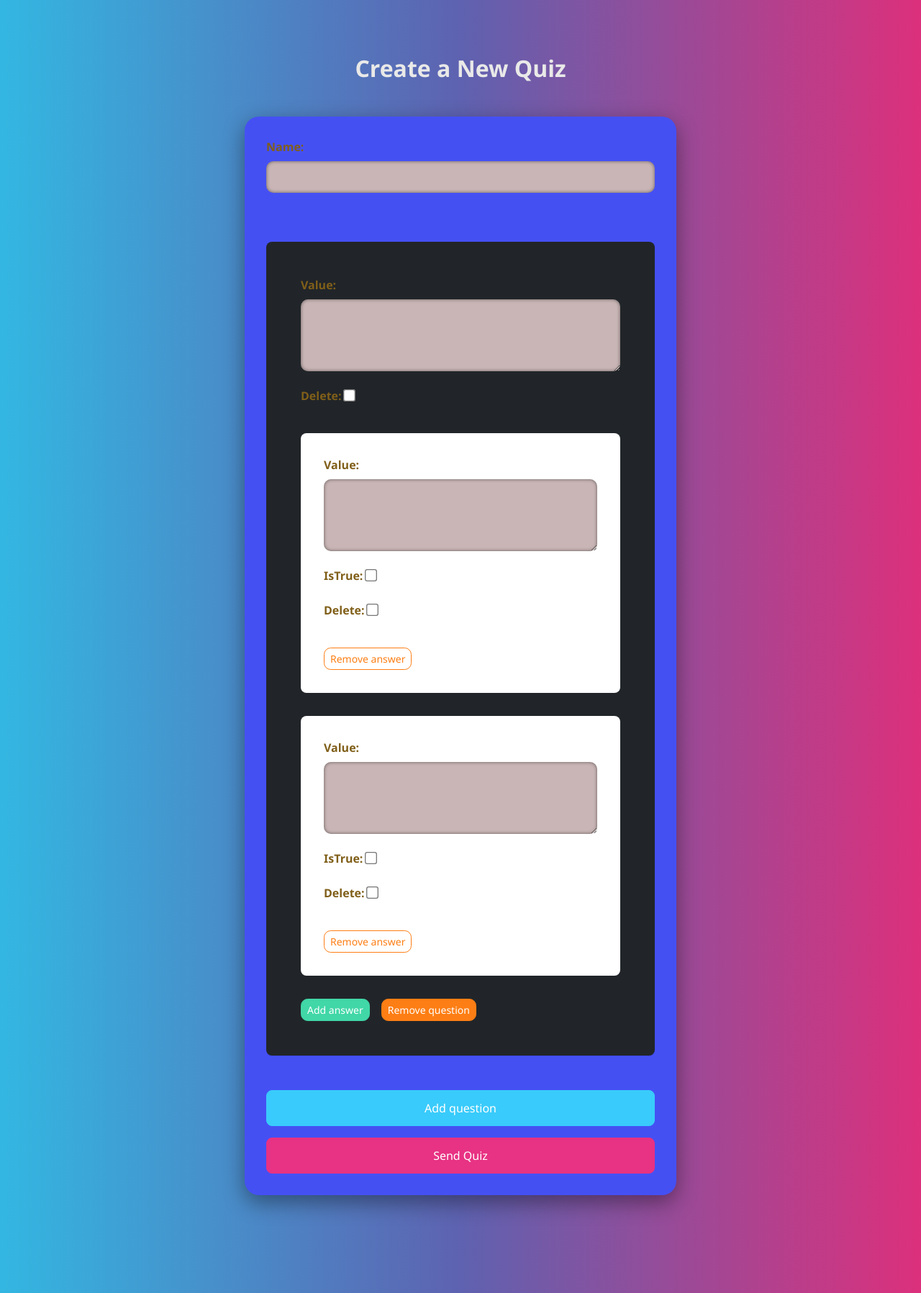
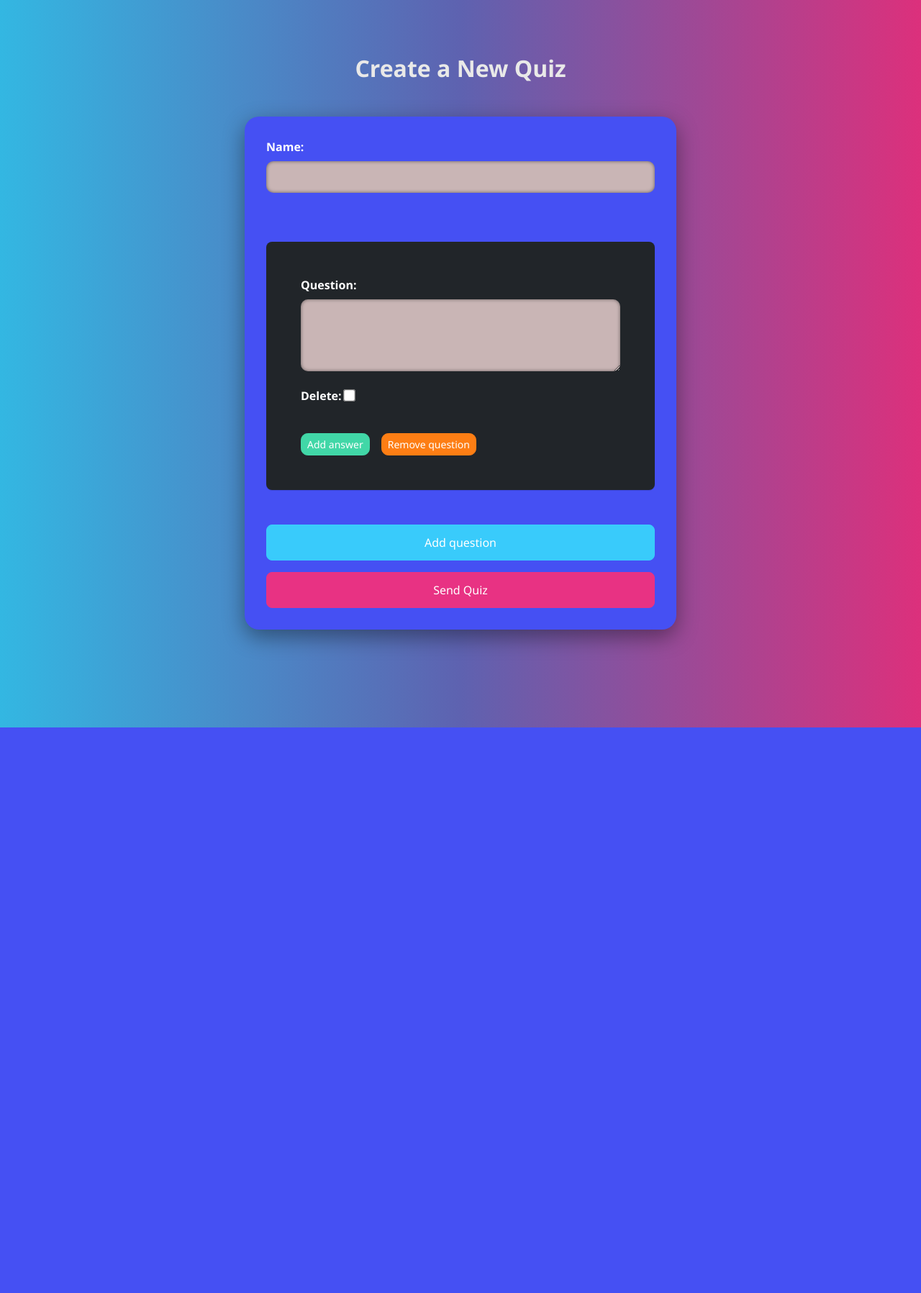
Before and after one commit to DmitrHop/quiz, a Django app: page /create_quiz in a window 1280 px wide. Shown: the part 60-1857 px from the top of the page at 72% size. After the commit the page ends 1071 px from the top, so only its background shows below. Run offline with Django 5.2, Linux system fonts and the light colour scheme; some libraries are stand-ins or nearby versions.

Commit message:
revision

```diff
--- a/quiz_proj/main/forms.py
+++ b/quiz_proj/main/forms.py
@@ -3,6 +3,7 @@ from .models import *
 from django.contrib.auth import get_user_model
 from django.contrib.auth.forms import UserCreationForm
 from django.utils.translation import gettext_lazy as _
+from django.forms import inlineformset_factory
 
 
 User = get_user_model()
@@ -22,29 +23,20 @@ class UserCreationForm(UserCreationForm):
 class CreateQuizForm(forms.ModelForm):
     class Meta:
         model = Quiz
-        fields = ['name',]
+        fields = ['name']
 
 class CreateQuesForm(forms.ModelForm):
     class Meta:
         model = Question
-        fields = ['value', ]
+        fields = ['value']
+        labels = {
+            'value': 'Question:',
+        }
+
 class CreateAnsForm(forms.ModelForm):
     class Meta:
         model = Answer
-        fields = ['value','isTrue']
+        fields = ['value', 'isTrue']
 
-quesFormSet = forms.inlineformset_factory(
-        Quiz,
-        Question,
-        form=CreateQuesForm,
-        extra=1,
-        can_delete=True,
-)
-
-ansFormSet = forms.inlineformset_factory(
-        Question,
-        Answer,
-        form=CreateAnsForm,
-        extra=2,
-        can_delete=True
-)
+quesFormSet = inlineformset_factory(Quiz, Question, form=CreateQuesForm, extra=1, can_delete=True)
+ansFormSet = inlineformset_factory(Question, Answer, form=CreateAnsForm, extra=0, can_delete=True)
--- a/quiz_proj/main/static/js/quiz_form.js
+++ b/quiz_proj/main/static/js/quiz_form.js
@@ -1,125 +1,104 @@
 document.addEventListener('DOMContentLoaded', function () {
-    // if (!ansArea) {
-    //     console.warn('Не найдена ans-area при клонировании вопроса');
-    // }
-    // if (!totalAnsForms) {
-    //     console.warn('Не найден TOTAL_FORMS внутри ans-area');
-    // }
-    const quesContainer = document.getElementById('ques_set_area');
-    const totalQuesForms = document.getElementById('id_question_set-TOTAL_FORMS');
+  const quesContainer = document.getElementById('ques_set_area');
+  const answerTemplate = document.getElementById('answer-template').innerHTML;
+  const addQuesBtn = document.getElementById('add-ques');
+  const totalQuesForms = document.querySelector('input[name="question_set-TOTAL_FORMS"]');
 
-    // === Добавление вопроса ===
-    document.getElementById('add-ques').addEventListener('click', function () {
-        const currentQuesCount = parseInt(totalQuesForms.value);
-        const firstQuesForm = document.querySelector('.ques-form');
-        const newQuesForm = firstQuesForm.cloneNode(true);
+  function setupAddAnswerButton(quesBlock) {
+    const addBtn = quesBlock.querySelector('.add-answer');
+    const ansArea = quesBlock.querySelector('.ans-area');
+    const totalInput = ansArea.querySelector('input[name$="-TOTAL_FORMS"]');
 
-        // Очистить поля и обновить индексы
-        newQuesForm.querySelectorAll('input, textarea, select').forEach(input => {
-            input.value = '';
-            input.name = input.name.replace(/question_set-(\d+)-/, `question_set-${currentQuesCount}-`);
-            input.id = input.id.replace(/question_set-(\d+)-/, `question_set-${currentQuesCount}-`);
-        });
+    if (!addBtn || !ansArea || !totalInput) return;
 
-        // Обработка форм ответов
-        const ansArea = newQuesForm.querySelector('.ans-area');
-        const totalAnsForms = ansArea.querySelector('input[name$="-TOTAL_FORMS"]');
-        const ansForms = ansArea.querySelectorAll('.ans-form');
+    addBtn.onclick = function () {
+      const formIndex = parseInt(totalInput.value, 10);
+      const prefix = ansArea.dataset.prefix;
 
-        ansForms.forEach((form, i) => {
-            if (i === 0) {
-                form.querySelectorAll('input, textarea').forEach(input => {
-                    input.value = '';
-                    input.name = input.name.replace(/answer_set-\d+-(\d+)-/, `answer_set-${currentQuesCount}-0-`);
-                    input.id = input.id.replace(/answer_set-\d+-(\d+)-/, `answer_set-${currentQuesCount}-0-`);
-                });
-            } else {
-                form.remove();
-            }
-        });
+      const newHtml = answerTemplate.replace(/__prefix__/g, `${prefix}-${formIndex}`);
+      const wrapper = document.createElement('div');
+      wrapper.classList.add('ans-form', 'bg-secondary', 'rounded', 'p-3', 'mb-3');
+      wrapper.innerHTML = newHtml;
 
-        totalAnsForms.name = `answer_set-${currentQuesCount}-TOTAL_FORMS`;
-        totalAnsForms.id = `id_answer_set-${currentQuesCount}-TOTAL_FORMS`;
-        totalAnsForms.value = 1;
+      ansArea.appendChild(wrapper);
+      totalInput.value = formIndex + 1;
+    };
+  }
 
-        totalQuesForms.value = currentQuesCount + 1;
-        quesContainer.appendChild(newQuesForm);
+  function setupRemoveButtons() {
+    document.addEventListener('click', function (e) {
+      // Удаление ответа
+      if (e.target.classList.contains('remove-answer')) {
+        const ansForm = e.target.closest('.ans-form');
+        const deleteInput = ansForm.querySelector('input[name$="-DELETE"]');
+        if (deleteInput) {
+          deleteInput.checked = true;
+          ansForm.style.display = 'none';
+        } else {
+          ansForm.remove();
+        }
+      }
+
+      // Удаление вопроса
+      if (e.target.classList.contains('remove-question')) {
+        const quesForm = e.target.closest('.ques-form');
+        const deleteInput = quesForm.querySelector('input[name$="-DELETE"]');
+        if (deleteInput) {
+          deleteInput.checked = true;
+          quesForm.style.display = 'none';
+        } else {
+          quesForm.remove();
+        }
+      }
+    });
+  }
+
+  // Инициализация для уже существующих блоков
+  document.querySelectorAll('.ques-form').forEach((block, index) => {
+    const ansArea = block.querySelector('.ans-area');
+    if (ansArea) {
+      const mgmt = ansArea.querySelector('input[name$="-TOTAL_FORMS"]');
+      const prefixMatch = mgmt?.name?.match(/^ans_(\d+)-/);
+      if (prefixMatch) {
+        ansArea.dataset.prefix = `ans_${prefixMatch[1]}`;
+      }
+    }
+    setupAddAnswerButton(block);
+  });
+
+  setupRemoveButtons();
+
+  // Добавление нового вопроса
+  addQuesBtn.addEventListener('click', function () {
+    const currentQuesCount = parseInt(totalQuesForms.value);
+    const firstQues = document.querySelector('.ques-form');
+    if (!firstQues) return;
+
+    const newQues = firstQues.cloneNode(true);
+
+    // Очистка значений
+    newQues.querySelectorAll('input, textarea, label').forEach(el => {
+      if (el.name) el.name = el.name.replace(/question_set-\d+-/, `question_set-${currentQuesCount}-`);
+      if (el.id) el.id = el.id.replace(/question_set-\d+-/, `question_set-${currentQuesCount}-`);
+      if (el.htmlFor) el.htmlFor = el.htmlFor.replace(/question_set-\d+-/, `question_set-${currentQuesCount}-`);
+      if (el.type !== 'checkbox') el.value = '';
+      if (el.checked) el.checked = false;
     });
 
-    // === Делегирование для добавления и удаления ответов/вопросов ===
-    quesContainer.addEventListener('click', function (e) {
-        // === Добавить ответ ===
-        if (e.target.classList.contains('add-answer')) {
-            const quesForm = e.target.closest('.ques-form');
-            const ansArea = quesForm.querySelector('.ans-area');
-            const totalAnsForms = ansArea.querySelector('input[name$="-TOTAL_FORMS"]');
-            const currentAnsCount = parseInt(totalAnsForms.value);
-            const firstAnsForm = ansArea.querySelector('.ans-form');
-            const newAnsForm = firstAnsForm.cloneNode(true);
+    const ansArea = newQues.querySelector('.ans-area');
+    ansArea.innerHTML = '';
+    ansArea.dataset.prefix = `ans_${currentQuesCount}`;
 
-            const quesIndexMatch = quesForm.innerHTML.match(/question_set-(\d+)-/);
-            const quesIndex = quesIndexMatch ? quesIndexMatch[1] : '0';
+    const totalAnsInput = document.createElement('input');
+    totalAnsInput.type = 'hidden';
+    totalAnsInput.name = `ans_${currentQuesCount}-TOTAL_FORMS`;
+    totalAnsInput.id = `id_ans_${currentQuesCount}-TOTAL_FORMS`;
+    totalAnsInput.value = '0';
+    ansArea.appendChild(totalAnsInput);
 
-            newAnsForm.querySelectorAll('input, textarea').forEach(input => {
-                input.value = '';
-                input.name = input.name.replace(/answer_set-\d+-(\d+)-/, `answer_set-${quesIndex}-${currentAnsCount}-`);
-                input.id = input.id.replace(/answer_set-\d+-(\d+)-/, `answer_set-${quesIndex}-${currentAnsCount}-`);
-            });
+    quesContainer.appendChild(newQues);
+    setupAddAnswerButton(newQues);
 
-            totalAnsForms.value = currentAnsCount + 1;
-            ansArea.appendChild(newAnsForm);
-        }
-
-        // === Удалить вопрос ===
-        if (e.target.classList.contains('remove-question')) {
-            const quesForm = e.target.closest('.ques-form');
-            quesForm.remove();
-
-            // Обновляем индексы всех вопросов после удаления
-            document.querySelectorAll('.ques-form').forEach((form, index) => {
-                form.querySelectorAll('input, textarea').forEach(input => {
-                    input.name = input.name.replace(/question_set-\d+-/, `question_set-${index}-`);
-                    input.id = input.id.replace(/question_set-\d+-/, `question_set-${index}-`);
-                });
-
-                // Обновить формы ответов
-                const ansArea = form.querySelector('.ans-area');
-                const ansForms = ansArea.querySelectorAll('.ans-form');
-                ansForms.forEach((ansForm, i) => {
-                    ansForm.querySelectorAll('input, textarea').forEach(input => {
-                        input.name = input.name.replace(/answer_set-\d+-(\d+)-/, `answer_set-${index}-${i}-`);
-                        input.id = input.id.replace(/answer_set-\d+-(\d+)-/, `answer_set-${index}-${i}-`);
-                    });
-                });
-
-                const totalAnsInput = ansArea.querySelector('input[name$="-TOTAL_FORMS"]');
-                totalAnsInput.name = `answer_set-${index}-TOTAL_FORMS`;
-                totalAnsInput.id = `id_answer_set-${index}-TOTAL_FORMS`;
-            });
-
-            // Обновляем общее количество
-            document.getElementById('id_question_set-TOTAL_FORMS').value = document.querySelectorAll('.ques-form').length;
-        }
-
-        // === Удалить ответ ===
-        if (e.target.classList.contains('remove-answer')) {
-            const ansForm = e.target.closest('.ans-form');
-            const ansArea = e.target.closest('.ans-area');
-            ansForm.remove();
-
-            // Обновить индексы всех ответов
-            const quesIndexMatch = ansArea.innerHTML.match(/answer_set-(\d+)-/);
-            const quesIndex = quesIndexMatch ? quesIndexMatch[1] : '0';
-
-            const ansForms = ansArea.querySelectorAll('.ans-form');
-            ansForms.forEach((form, i) => {
-                form.querySelectorAll('input, textarea').forEach(input => {
-                    input.name = input.name.replace(/answer_set-\d+-(\d+)-/, `answer_set-${quesIndex}-${i}-`);
-                    input.id = input.id.replace(/answer_set-\d+-(\d+)-/, `answer_set-${quesIndex}-${i}-`);
-                });
-            });
-
-            ansArea.querySelector('input[name$="-TOTAL_FORMS"]').value = ansForms.length;
-        }
-    });
+    totalQuesForms.value = currentQuesCount + 1;
+  });
 });
--- a/quiz_proj/main/templates/create_quiz.html
+++ b/quiz_proj/main/templates/create_quiz.html
@@ -2,16 +2,16 @@
 {% load static %}
 
 {% block title %}
-create quiz
+Create Quiz
 {% endblock %}
 
 {% block body %}
 <link rel="stylesheet" href="https://bootswatch.com/5/quartz/bootstrap.min.css">
 
 <div class="container py-5">
-<div style="color: rgb(128, 95, 25);">    <h2 class="fw-bold text-center mb-4 text-light">Create a New Quiz</h2>
+  <h2 class="fw-bold text-center mb-4 text-light">Create a New Quiz</h2>
 
-    <form action="{% url 'create_quiz' %}" method="POST">
+  <form method="post">
     {% csrf_token %}
     <div class="mb-4">
       {{ ques_form.as_p }}
@@ -21,14 +21,22 @@ create quiz
 
     <div id="ques_set_area">
       {% for ques_form, ans_formset in ques_ans_pairs %}
-                <div class="ques-form bg-dark p-4 rounded shadow-sm mb-4">
+        <div class="ques-form bg-dark p-4 rounded shadow-sm mb-4" data-index="{{ forloop.counter0 }}">
           {{ ques_form.as_p }}
 
-                    <div class="ans-area mt-3">
+          <div class="ans-area mt-3" data-prefix="{{ ans_formset.prefix }}">
             {{ ans_formset.management_form }}
             {% for ans_form in ans_formset.forms %}
               <div class="ans-form bg-secondary rounded p-3 mb-3">
-                                {{ ans_form.as_p }}
+                {% for field in ans_form %}
+                  {% if not field.name == 'DELETE' %}
+                    <div class="mb-2">
+                      {{ field.label_tag }}{{ field }}
+                    </div>
+                  {% endif %}
+                {% endfor %}
+                {{ ans_form.DELETE }}
+
                 <button type="button" class="btn btn-outline-danger btn-sm mt-2 remove-answer">Remove answer</button>
               </div>
             {% endfor %}
@@ -45,15 +53,18 @@ create quiz
     <div id="answer-template" class="d-none">
       <div class="ans-form bg-secondary rounded p-3 mb-3">
         <p>
-                    <label class="form-label text-light">Answer:</label>
+          <label class="form-label text-dark">Answer:</label>
           <input type="text" name="__prefix__-value" class="form-control">
         </p>
         <p>
-                    <label class="form-check-label text-light">Correct:</label>
-                    <input type="checkbox" name="__prefix__-isTrue" class="form-check-input">
+          <label class="form-check-label text-dark">Correct:</label>
+          <input type="checkbox" name="__prefix__-isTrue" class="form-check-input bg-primary border-light">
+
         </p>
-                <p>
-                    <input type="checkbox" name="__prefix__-DELETE" class="form-check-input"> <label class="form-check-label text-light">Delete</label>
+
+              <p class="d-none">
+        <label>Delete:</label>
+        <input type="checkbox" name="__prefix__-DELETE" class="form-check-input">
       </p>
       <button type="button" class="btn btn-outline-danger btn-sm remove-answer mt-2">Remove answer</button>
       </div>
@@ -65,7 +76,19 @@ create quiz
     </div>
   </form>
 </div>
-</div>
+<head>
+  <style>
+  input.form-control:focus,
+  textarea.form-control:focus {
+    background-color: #e0d0d0;
+    color: #000;
+  }
+
+  input.form-check-input:focus {
+    box-shadow: 0 0 0 0.25rem rgba(73, 219, 54, 0.25);
+  }
+</style>
+</head>
 {% endblock %}
 
 {% block scripts %}
--- a/quiz_proj/main/views.py
+++ b/quiz_proj/main/views.py
@@ -127,17 +127,14 @@ def personal_account(request):
     return render(request, 'personal_account.html')
 
 class CreateQuiz(View):
-    model = Quiz
+    template_name = 'create_quiz.html'
     form_quiz = CreateQuizForm
-    template_name = 'create_quiz.html'
 
     def get(self, request, *args, **kwargs):
         ques_form = self.form_quiz()
-        ques_set = quesFormSet()
-        ans_sets = [ansFormSet() for i in range(len(ques_set.forms))]
-
+        ques_set = quesFormSet(prefix='question_set')
+        ans_sets = [ansFormSet(prefix=f'ans_{i}') for i in range(len(ques_set.forms))]
         ques_ans_pairs = list(zip(ques_set.forms, ans_sets))
-
         return render(request, self.template_name, {
             'ques_form': ques_form,
             'ques_set': ques_set,
@@ -146,36 +143,39 @@ class CreateQuiz(View):
 
     def post(self, request, *args, **kwargs):
         ques_form = self.form_quiz(request.POST)
-        ques_set = quesFormSet(request.POST)
+        ques_set = quesFormSet(request.POST, prefix='question_set')
         ans_sets = []
 
         if ques_form.is_valid() and ques_set.is_valid():
-                quiz = ques_form.save(commit = False)
-                quiz.owner = request.user
-                quiz.save()
-                ques_set.instance = quiz
-                ques_instances = ques_set.save(commit = False)
-                for i, ques in enumerate(ques_instances):
-                    ans_set = ansFormSet(request.POST)
-                    ans_sets.append(ans_set)
+            quiz = ques_form.save(commit=False)
+            quiz.owner = request.user
+            quiz.save()
 
-                    if ans_set.is_valid():
-                        ques.quiz = quiz
-                        ques.save()
-                        ans_set.instance = ques
-                        ans_set.save()
-                    else:
-                        valid = False
+            ques_set.instance = quiz
+            ques_instances = ques_set.save(commit=False)
 
-        if ques_form.is_valid() and ques_set.is_valid():
+            for i, ques in enumerate(ques_instances):
+                ques.quiz = quiz
+                ques.save()
+
+                ans_set = ansFormSet(request.POST, prefix=f'ans_{i}', instance=ques)
+                ans_sets.append(ans_set)
+
+                if ans_set.is_valid():
+                    answers = ans_set.save(commit=False)
+                    for ans in answers:
+                        if ans.value.strip():
+                            ans.ques = ques
+                            ans.save()
+                    for obj in ans_set.deleted_objects:
+                        obj.delete()
+
             return redirect('main')
 
         if not ans_sets:
-            ans_sets = [ansFormSet(request.POST) for i in range(len(ques_set.forms))]
-
+            ans_sets = [ansFormSet(request.POST, prefix=f'ans_{i}') for i in range(len(ques_set.forms))]
 
         ques_ans_pairs = list(zip(ques_set.forms, ans_sets))
-
         return render(request, self.template_name, {
             'ques_form': ques_form,
             'ques_set': ques_set,
```
Also changed, not shown: quiz_proj/main/templates/ques.html (+17 -16 lines), quiz_proj/main/templates/quiz_num.html (+8 -16 lines), quiz_proj/main/migrations/0001_initial.py, quiz_proj/main/migrations/0002_auto_20250426_0208.py (deleted), quiz_proj/main/migrations/0002_question_num_in_quiz.py (added), quiz_proj/main/migrations/0003_remove_question_num_in_quiz.py (added). Lines whose indentation alone changed are shown as unchanged.
